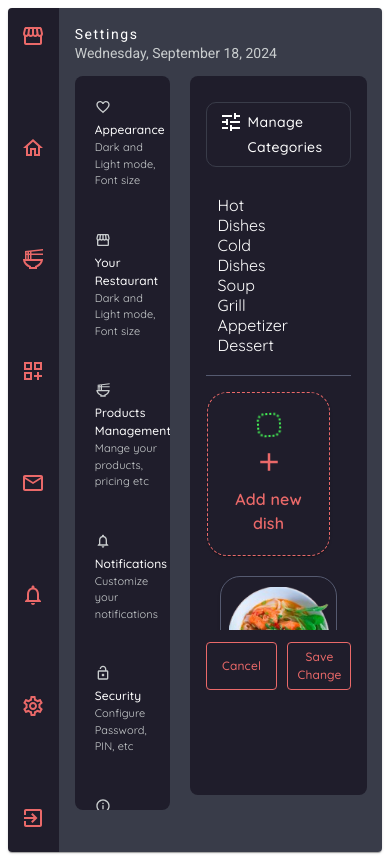
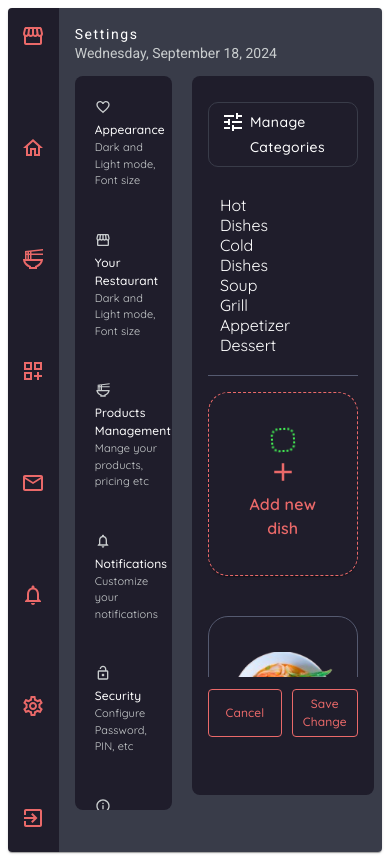
Before and after one commit to A-Richdom/FOOD-ORDERING-WEBITE, a React (Vite) app: page /settings in a window 390 px wide. Built offline with nearby package versions, Linux system fonts and the light colour scheme.

Commit message:
Reduction of Dish Card padding for extra  small screen

```diff
--- a/src/Components/Settings.jsx
+++ b/src/Components/Settings.jsx
@@ -194,10 +194,13 @@ const DishesWrapper = styled('div')(({ theme }) => ({
     textAlign: 'center',
     justifyContent: 'space-around',
     height: '60%',
-    '@media (max-width: 400px)': {
+    '@media (max-width: 450px)': {
+        display: 'flex !important',
+        flexWrap: 'wrap',
+        gap: '20px',
         alignItems: 'center',
         justifyContent: 'center',
-        height: '35%',
+        height: '42%',
     },
     overflowY: 'scroll !important',
     '&::-webkit-scrollbar': {
@@ -215,8 +218,12 @@ const AddNewDish = styled(Card)(({ theme }) => ({
     '@media (max-width: 600px)': {
         width: '30%',
     },
-    '@media (max-width: 400px)': {
-        width: '56%',
+    '@media (max-width: 450px)': {
+        width: '65%',
+        display: 'flex',
+        flexDirection: 'column',
+        gap: '5px',
+        padding: '35px',
     },
     backgroundColor: '#1F1D2B !important',
     alignItems: 'center',
@@ -238,14 +245,18 @@ const DishCard = styled(Card)(({ theme }) => ({
     borderRadius: '20px !important',
     cursor: 'pointer',
     '@media (max-width: 600px)': {
-        width: '30%',
+        width: '65%',
+        display: 'flex',
+        flexDirection: 'column',
+        gap: '5px',
+        padding: '35px',
     },
     '@media (max-width: 450px)': {
         width: '65%',
         display: 'flex',
         flexDirection: 'column',
         gap: '5px',
-        padding: '10px',
+        padding: '35px',
     },
 
 }));
```
